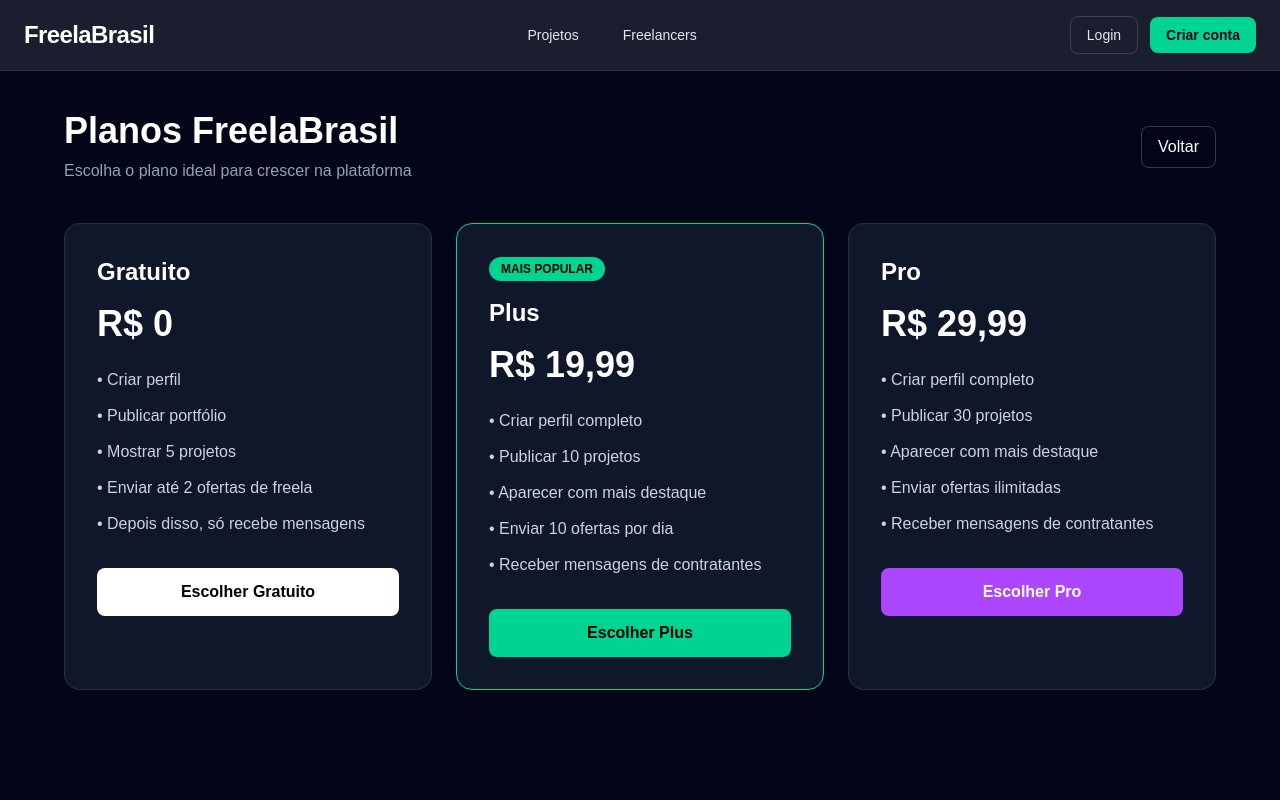
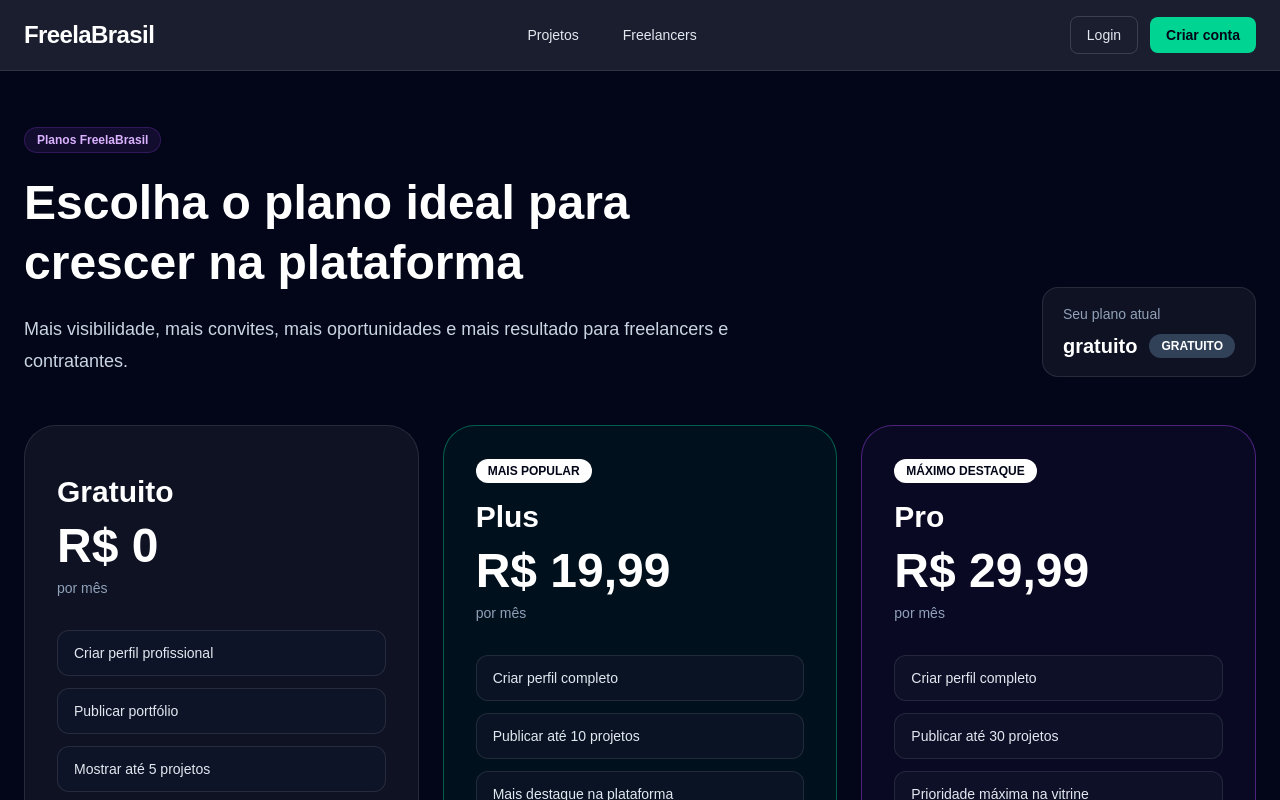
Before and after one commit to Klecio1989/freelabrasil, a Next.js app: page /planos in a window 1280 px wide. Shown: the top 800 px of the page. Built offline with nearby package versions, Linux system fonts and the light colour scheme; no server answers.

Commit message:
pagina de planos profissional

```diff
--- a/app/planos/page.tsx
+++ b/app/planos/page.tsx
@@ -2,139 +2,182 @@
 
 import Link from "next/link";
 import { useEffect, useState } from "react";
-import { supabase } from "../lib/supabase";
 
 export default function PlanosPage() {
   const [usuario, setUsuario] = useState<any>(null);
 
   useEffect(() => {
     const usuarioSalvo = localStorage.getItem("freelabrasil_usuario");
-
     if (usuarioSalvo) {
-      const parsed = JSON.parse(usuarioSalvo);
-      setUsuario(parsed);
+      setUsuario(JSON.parse(usuarioSalvo));
     }
   }, []);
 
-  async function alterarPlano(plano: string) {
-    if (!usuario) {
-      alert("Você precisa estar logado.");
-      return;
+  function badgePlano(plano?: string) {
+    if (plano === "pro") {
+      return (
+        <span className="rounded-full bg-purple-500 px-3 py-1 text-xs font-bold text-white">
+          PRO
+        </span>
+      );
     }
 
-    const { error } = await supabase
-      .from("usuarios")
-      .update({ plano })
-      .eq("id", usuario.id);
-
-    if (error) {
-      alert("Erro ao alterar plano.");
-      return;
+    if (plano === "plus") {
+      return (
+        <span className="rounded-full bg-emerald-400 px-3 py-1 text-xs font-bold text-black">
+          PLUS
+        </span>
+      );
     }
 
-    const usuarioAtualizado = { ...usuario, plano };
-    localStorage.setItem(
-      "freelabrasil_usuario",
-      JSON.stringify(usuarioAtualizado)
+    return (
+      <span className="rounded-full bg-slate-700 px-3 py-1 text-xs font-bold text-white">
+        GRATUITO
+      </span>
     );
-    setUsuario(usuarioAtualizado);
+  }
 
-    alert(`Plano alterado para ${plano}`);
+  function Card({
+    titulo,
+    preco,
+    destaque,
+    cor,
+    beneficios,
+    botao,
+    href,
+  }: {
+    titulo: string;
+    preco: string;
+    destaque?: string;
+    cor: string;
+    beneficios: string[];
+    botao: string;
+    href: string;
+  }) {
+    return (
+      <div className={`rounded-[2rem] border p-8 ${cor}`}>
+        {destaque && (
+          <div className="inline-block rounded-full bg-white px-3 py-1 text-xs font-bold text-slate-950">
+            {destaque}
+          </div>
+        )}
+
+        <h2 className="mt-4 text-3xl font-black">{titulo}</h2>
+        <p className="mt-3 text-5xl font-black">{preco}</p>
+        <p className="mt-2 text-sm text-slate-400">por mês</p>
+
+        <div className="mt-8 space-y-3">
+          {beneficios.map((item) => (
+            <div key={item} className="rounded-xl border border-white/10 bg-slate-900/60 px-4 py-3 text-sm text-slate-200">
+              {item}
+            </div>
+          ))}
+        </div>
+
+        <Link
+          href={href}
+          className="mt-8 block rounded-xl bg-white px-6 py-3 text-center font-bold text-slate-950"
+        >
+          {botao}
+        </Link>
+      </div>
+    );
   }
 
   return (
-    <main className="min-h-screen bg-slate-950 text-white p-10">
-      <div className="max-w-6xl mx-auto">
-        <div className="flex items-center justify-between mb-10">
-          <div>
-            <h1 className="text-4xl font-bold">Planos FreelaBrasil</h1>
-            <p className="text-slate-400 mt-2">
+    <main className="min-h-screen bg-slate-950 text-white px-6 py-14">
+      <div className="mx-auto max-w-7xl">
+        <div className="mb-12 flex flex-col gap-6 lg:flex-row lg:items-end lg:justify-between">
+          <div className="max-w-3xl">
+            <span className="inline-flex rounded-full border border-purple-500/20 bg-purple-500/10 px-3 py-1 text-xs font-semibold text-purple-300">
+              Planos FreelaBrasil
+            </span>
+
+            <h1 className="mt-5 text-5xl font-black leading-tight">
               Escolha o plano ideal para crescer na plataforma
+            </h1>
+
+            <p className="mt-5 text-lg leading-8 text-slate-300">
+              Mais visibilidade, mais convites, mais oportunidades e mais resultado para freelancers e contratantes.
             </p>
           </div>
 
-          <Link
-            href="/projetos"
-            className="border border-white/20 px-4 py-2 rounded-lg"
-          >
-            Voltar
-          </Link>
+          <div className="rounded-2xl border border-white/10 bg-white/5 px-5 py-4">
+            <div className="text-sm text-slate-400">Seu plano atual</div>
+            <div className="mt-2 flex items-center gap-3 text-xl font-black">
+              <span>{usuario?.plano || "gratuito"}</span>
+              {badgePlano(usuario?.plano)}
+            </div>
+          </div>
         </div>
 
-        {usuario && (
-          <div className="mb-8 bg-slate-900 border border-white/10 rounded-xl p-5">
-            <p>
-              Usuário: <b>{usuario.nome}</b>
-            </p>
-            <p>
-              Plano atual: <b>{usuario.plano || "gratuito"}</b>
-            </p>
-          </div>
-        )}
+        <div className="grid gap-6 lg:grid-cols-3">
+          <Card
+            titulo="Gratuito"
+            preco="R$ 0"
+            cor="border-white/10 bg-white/5"
+            beneficios={[
+              "Criar perfil profissional",
+              "Publicar portfólio",
+              "Mostrar até 5 projetos",
+              "Enviar até 2 ofertas de freela",
+              "Receber mensagens de contratantes",
+            ]}
+            botao="Continuar no gratuito"
+            href="/perfil"
+          />
 
-        <div className="grid md:grid-cols-3 gap-6">
-          <div className="bg-slate-900 border border-white/10 rounded-2xl p-8">
-            <h2 className="text-2xl font-bold">Gratuito</h2>
-            <p className="text-4xl font-bold mt-4">R$ 0</p>
+          <Card
+            titulo="Plus"
+            preco="R$ 19,99"
+            destaque="MAIS POPULAR"
+            cor="border-emerald-400/40 bg-emerald-400/5"
+            beneficios={[
+              "Criar perfil completo",
+              "Publicar até 10 projetos",
+              "Mais destaque na plataforma",
+              "Enviar até 10 ofertas por dia",
+              "Receber mensagens e convites",
+            ]}
+            botao="Escolher Plus"
+            href="/perfil"
+          />
 
-            <ul className="mt-6 space-y-3 text-slate-300">
-              <li>• Criar perfil</li>
-              <li>• Publicar portfólio</li>
-              <li>• Mostrar 5 projetos</li>
-              <li>• Enviar até 2 ofertas de freela</li>
-              <li>• Depois disso, só recebe mensagens</li>
-            </ul>
+          <Card
+            titulo="Pro"
+            preco="R$ 29,99"
+            destaque="MÁXIMO DESTAQUE"
+            cor="border-purple-500/40 bg-purple-500/5"
+            beneficios={[
+              "Criar perfil completo",
+              "Publicar até 30 projetos",
+              "Prioridade máxima na vitrine",
+              "Ofertas ilimitadas",
+              "Mais visibilidade e reputação",
+            ]}
+            botao="Escolher Pro"
+            href="/perfil"
+          />
+        </div>
 
-            <button
-              onClick={() => alterarPlano("gratuito")}
-              className="mt-8 w-full bg-white text-black py-3 rounded-lg font-bold"
-            >
-              Escolher Gratuito
-            </button>
-          </div>
+        <div className="mt-12 rounded-[2rem] border border-white/10 bg-white/5 p-8">
+          <h3 className="text-3xl font-black">O que já está ativo no MVP</h3>
 
-          <div className="bg-slate-900 border border-emerald-400 rounded-2xl p-8">
-            <div className="inline-block bg-emerald-400 text-black text-xs font-bold px-3 py-1 rounded-full mb-4">
-              MAIS POPULAR
+          <div className="mt-6 grid gap-4 md:grid-cols-3">
+            <div className="rounded-2xl border border-white/10 bg-slate-900/60 p-5">
+              <div className="text-sm text-slate-400">Freelancers</div>
+              <div className="mt-2 text-xl font-black">Perfil público, ranking e avaliações</div>
             </div>
 
-            <h2 className="text-2xl font-bold">Plus</h2>
-            <p className="text-4xl font-bold mt-4">R$ 19,99</p>
+            <div className="rounded-2xl border border-white/10 bg-slate-900/60 p-5">
+              <div className="text-sm text-slate-400">Contratantes</div>
+              <div className="mt-2 text-xl font-black">Projetos, favoritos, convites e propostas</div>
+            </div>
 
-            <ul className="mt-6 space-y-3 text-slate-300">
-              <li>• Criar perfil completo</li>
-              <li>• Publicar 10 projetos</li>
-              <li>• Aparecer com mais destaque</li>
-              <li>• Enviar 10 ofertas por dia</li>
-              <li>• Receber mensagens de contratantes</li>
-            </ul>
-
-            <button
-              onClick={() => alterarPlano("plus")}
-              className="mt-8 w-full bg-emerald-400 text-black py-3 rounded-lg font-bold"
-            >
-              Escolher Plus
-            </button>
-          </div>
-
-          <div className="bg-slate-900 border border-white/10 rounded-2xl p-8">
-            <h2 className="text-2xl font-bold">Pro</h2>
-            <p className="text-4xl font-bold mt-4">R$ 29,99</p>
-
-            <ul className="mt-6 space-y-3 text-slate-300">
-              <li>• Criar perfil completo</li>
-              <li>• Publicar 30 projetos</li>
-              <li>• Aparecer com mais destaque</li>
-              <li>• Enviar ofertas ilimitadas</li>
-              <li>• Receber mensagens de contratantes</li>
-            </ul>
-
-            <button
-              onClick={() => alterarPlano("pro")}
-              className="mt-8 w-full bg-purple-500 text-white py-3 rounded-lg font-bold"
-            >
-              Escolher Pro
-            </button>
+            <div className="rounded-2xl border border-white/10 bg-slate-900/60 p-5">
+              <div className="text-sm text-slate-400">Plataforma</div>
+              <div className="mt-2 text-xl font-black">Dashboard, notificações e chat</div>
+            </div>
           </div>
         </div>
       </div>
```
